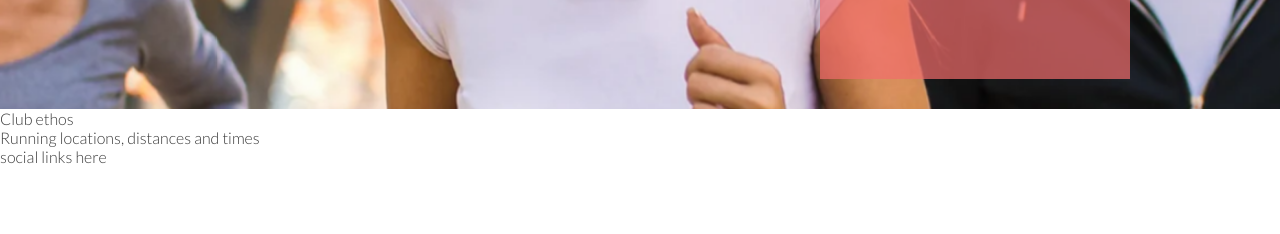
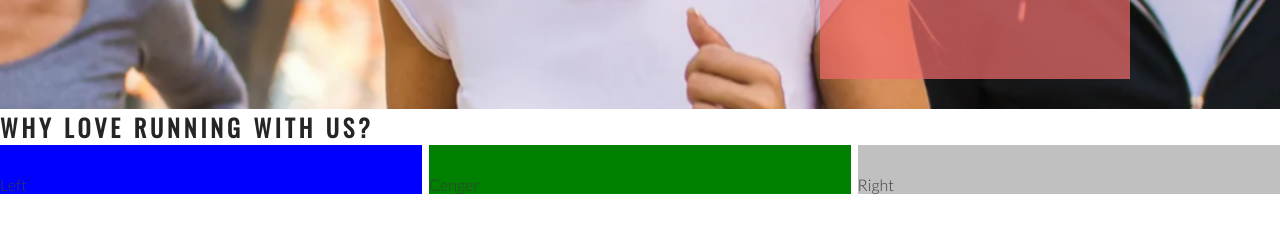
Before and after one commit to mikejdublin/love-running, a plain HTML site: page index.html in a window 1280 px wide. Shown: the part 566-800 px from the top of the page. Drawn offline with nearby package versions, Linux system fonts and the light colour scheme.

Commit message:
add club ethos main structure

```diff
--- a/assets/css/style.css
+++ b/assets/css/style.css
@@ -24,6 +24,7 @@ h1, h2 {
 #logo {
 	float: left;
 	font-size:280%;
+	margin-left:30px;
 }
 
 /* Navigation links */
@@ -115,3 +116,32 @@ h1, h2 {
 
 	position:absolute;
 }
+
+/* club ethos */
+
+#club-ethos {
+	height:600px;
+}
+
+#left-about {
+	padding-top:30px;
+	width:33%;
+	float:left;
+	background-color: blue;
+}
+
+#right-about {
+	padding-top:30px;
+	width:33%;
+	float:right;
+	background-color: silver;
+
+}
+#center-about {
+	padding-top:30px;
+	width:33%;
+	margin: 0 auto;
+	background-color: green;
+
+
+}
--- a/index.html
+++ b/index.html
@@ -16,8 +16,6 @@
 		<a href="index.html">
 			<h1 id="logo">Love Running</h1>
 		</a>
-
-
 		<nav>
 			<ul id="menu">
 				<li>
@@ -39,7 +37,12 @@
 			<h3>Dublin Doclands & Phoenix Park</h3>
 		</div>
 	</section>
-	<section>Club ethos</section>
+	<section id="club-ethos">
+		<h1>Why love running with us?</h1>
+		<div id="left-about">Left</div>
+		<div id="right-about">Right</div>
+		<div id="center-about">Cenger</div>
+	</section>
 	<section>Running locations, distances and times</section>
 
 	<footer>
```
